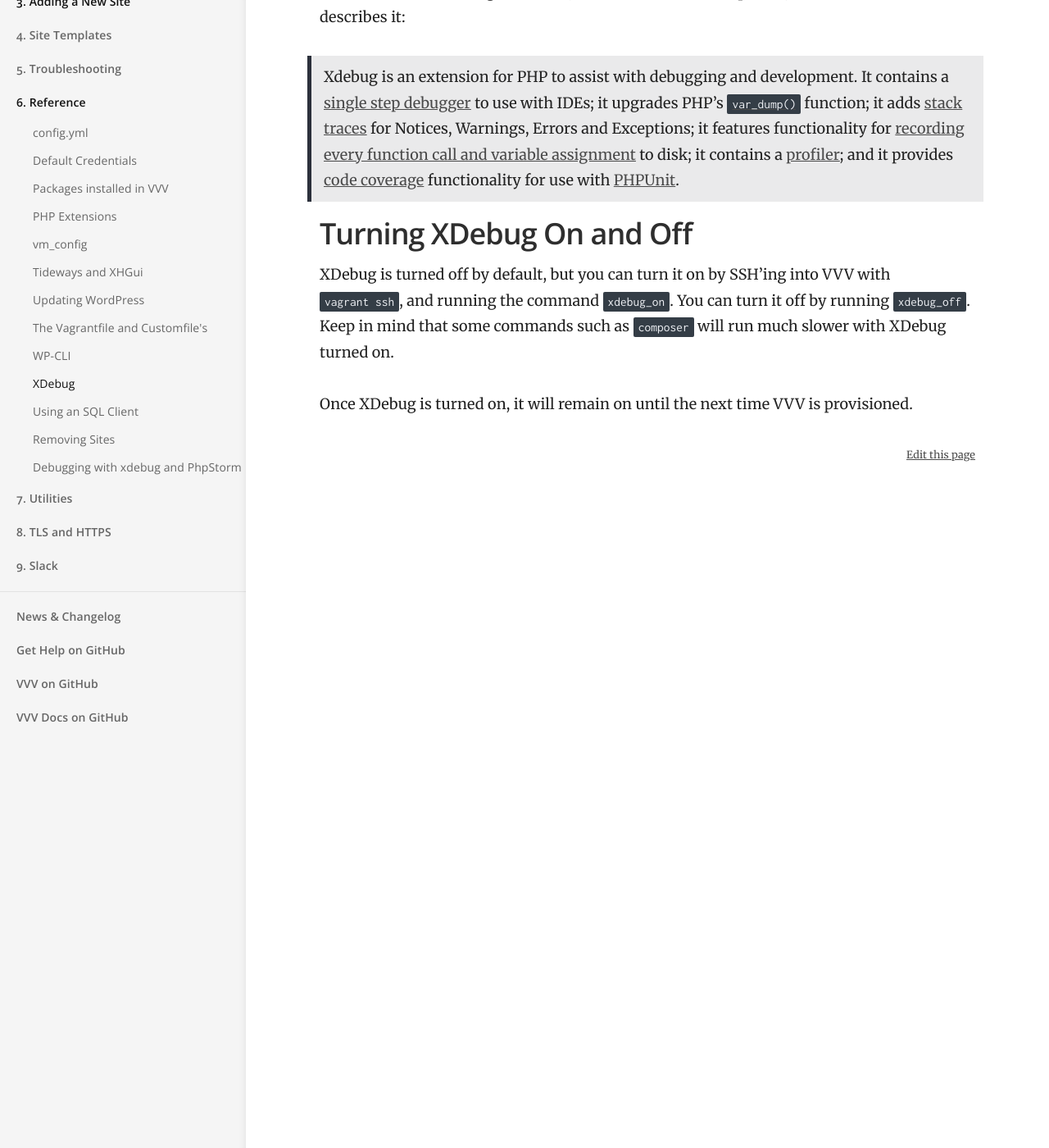
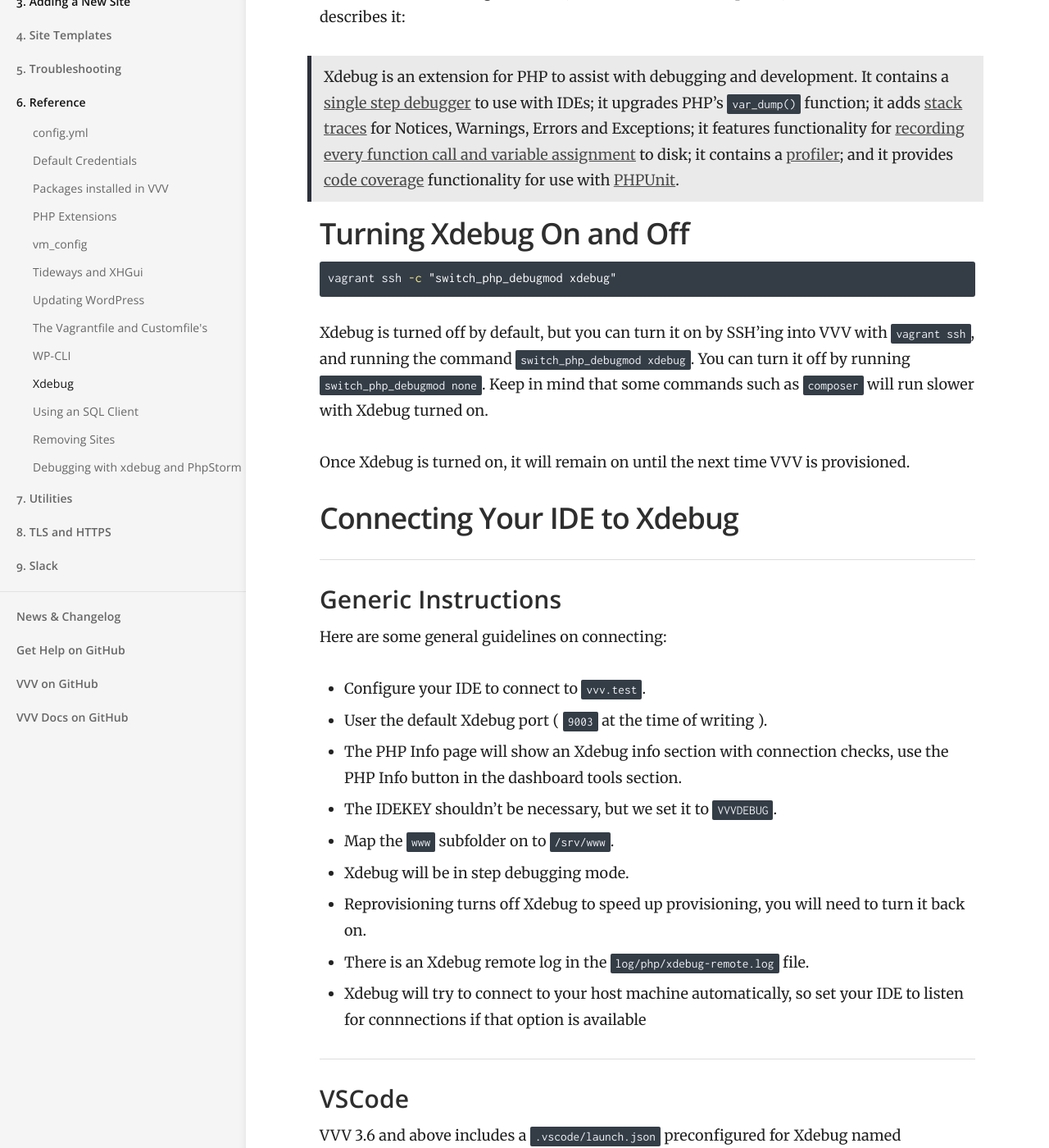
Before and after one commit to Varying-Vagrant-Vagrants/varyingvagrantvagrants.org, a Jekyll site: the page built from docs/en-US/references/xdebug.md, in a window 1280 px wide and 1400 px high, scrolled down 218 px. Shown: the whole window at 82% size. Built offline with Jekyll 4.4.1, drawn with Linux system fonts in a browser that asks for light colours; some of the changed text lies outside the part shown.

Commit message:
Update xdebug.md

````diff
--- a/docs/en-US/references/xdebug.md
+++ b/docs/en-US/references/xdebug.md
@@ -1,17 +1,42 @@
 ---
 category: 6. Reference
 order: 2
-title: XDebug
+title: Xdebug
 permalink: /docs/en-US/references/xdebug/
 ---
 
-VVV installs the XDebug extension, a useful tool for development, here's how their website describes it:
+VVV installs the Xdebug extension, a useful tool for development, here's how their website describes it:
 
 > Xdebug is an extension for PHP to assist with debugging and development. It contains a [single step debugger](https://xdebug.org/docs/remote) to use with IDEs; it upgrades PHP's [`var_dump()`](https://xdebug.org/docs/display) function; it adds [stack traces](https://xdebug.org/docs/stack_trace) for Notices, Warnings, Errors and Exceptions; it features functionality for [recording every function call and variable assignment](https://xdebug.org/docs/execution_trace) to disk; it contains a [profiler](https://xdebug.org/docs/profiler); and it provides [code coverage](https://xdebug.org/docs/code_coverage) functionality for use with [PHPUnit](https://phpunit.de/).
 
-## Turning XDebug On and Off
+## Turning Xdebug On and Off
 
-XDebug is turned off by default, but you can turn it on by SSH'ing into VVV with `vagrant ssh`, and running the command `xdebug_on`. You can turn it off by running `xdebug_off`. Keep in mind that some commands such as `composer` will run much slower with XDebug turned on.
+```shell
+vagrant ssh -c "switch_php_debugmod xdebug"
+```
+
+Xdebug is turned off by default, but you can turn it on by SSH'ing into VVV with `vagrant ssh`, and running the command `switch_php_debugmod xdebug`. You can turn it off by running `switch_php_debugmod none`. Keep in mind that some commands such as `composer` will run slower with Xdebug turned on.
 
 
-Once XDebug is turned on, it will remain on until the next time VVV is provisioned.
+Once Xdebug is turned on, it will remain on until the next time VVV is provisioned.
+
+## Connecting Your IDE to Xdebug
+
+
+### Generic Instructions
+
+Here are some general guidelines on connecting:
+
+ - Configure your IDE to connect to `vvv.test`.
+ - User the default Xdebug port ( `9003` at the time of writing ).
+ - The PHP Info page will show an Xdebug info section with connection checks, use the PHP Info button in the dashboard tools section.
+ - The IDEKEY shouldn't be necessary, but we set it to `VVVDEBUG`.
+ - Map the `www` subfolder on to `/srv/www`.
+ - Xdebug will be in step debugging mode.
+ - Reprovisioning turns off Xdebug to speed up provisioning, you will need to turn it back on.
+ - There is an Xdebug remote log in the `log/php/xdebug-remote.log` file.
+ - Xdebug will try to connect to your host machine automatically, so set your IDE to listen for connnections if that option is available
+
+### VSCode
+
+VVV 3.6 and above includes a `.vscode/launch.json` preconfigured for Xdebug named `VVV Listen for Xdebug`. [You will need to install the PHP Debug extension](https://marketplace.visualstudio.com/items?itemName=felixfbecker.php-debug). Turn on Xdebug, and begin a debugging session in VSCode.
````
